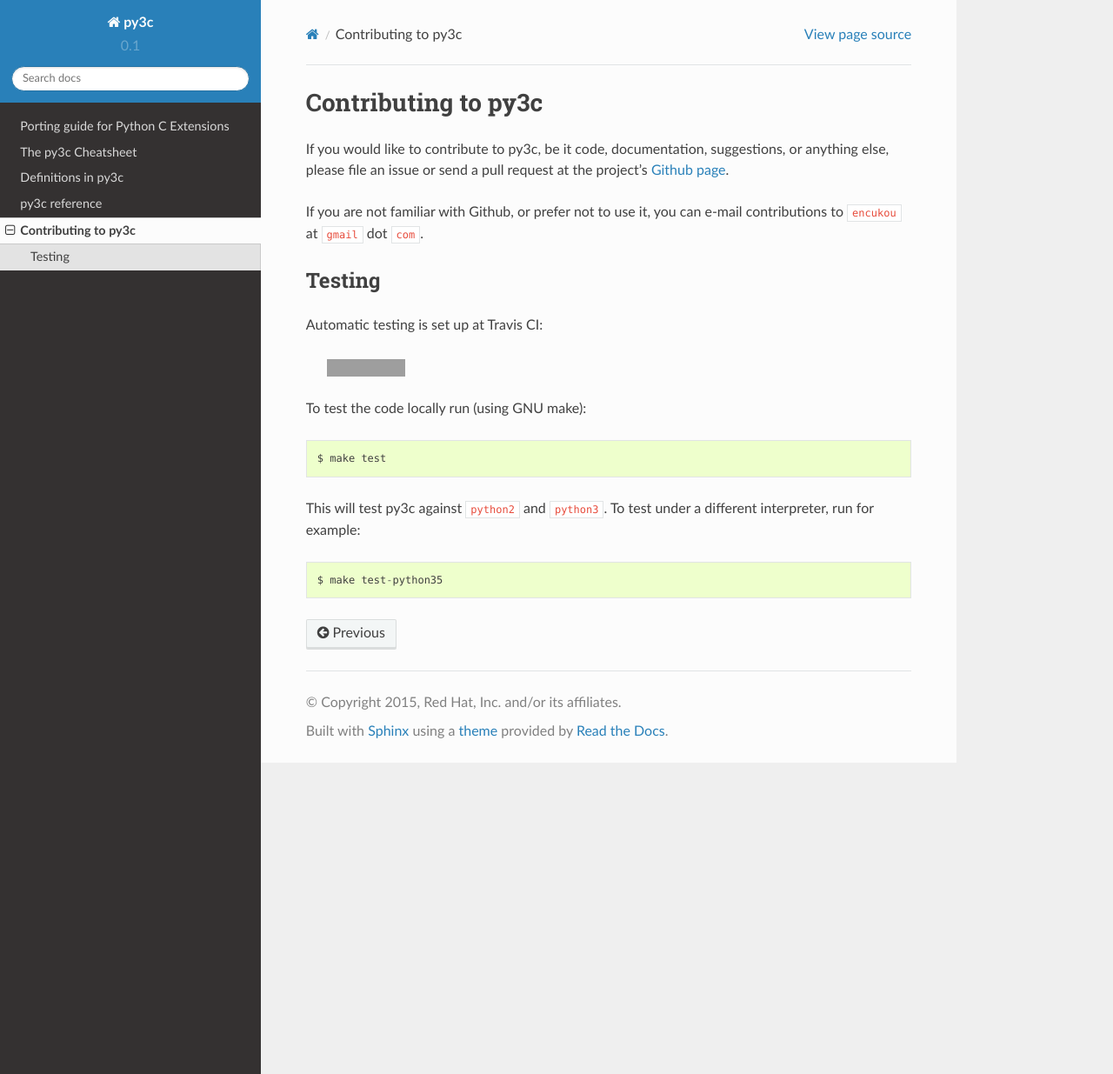
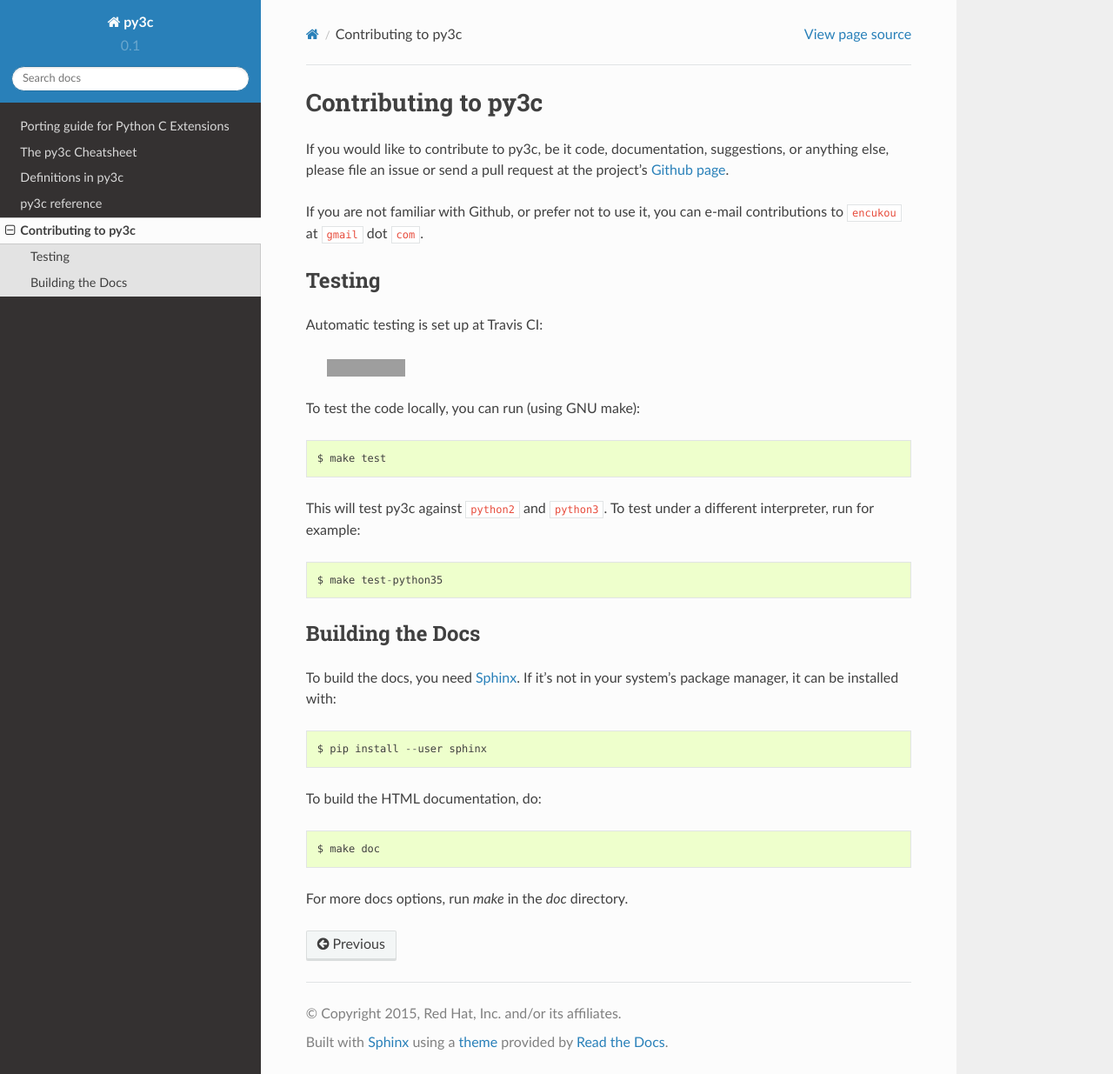
Before and after one commit to encukou/py3c, a Sphinx documentation site: the page built from doc/source/contributing.rst, in a window 1280 px wide and 1235 px high. Shown: the whole window at 87% size. Built offline with Sphinx 7.4.7 and the Read the Docs theme 2.0.0, drawn with Linux system fonts in a browser that asks for light colours; grey boxes are pictures that could not be loaded.

Commit message:
Add "Building the Docs" section to contributor page

```diff
--- a/doc/source/contributing.rst
+++ b/doc/source/contributing.rst
@@ -26,7 +26,7 @@ Automatic testing is set up at Travis CI:
        :alt: Build status
        :target: https://travis-ci.org/encukou/py3c
 
-To test the code locally run (using GNU make)::
+To test the code locally, you can run (using GNU make)::
 
     $ make test
 
@@ -34,3 +34,18 @@ This will test py3c against ``python2`` and ``python3``. To test under a
 different interpreter, run for example::
 
     $ make test-python35
+
+
+Building the Docs
+=================
+
+To build the docs, you need `Sphinx <http://sphinx-doc.org/>`_.
+If it's not in your system's package manager, it can be installed with::
+
+    $ pip install --user sphinx
+
+To build the HTML documentation, do::
+
+    $ make doc
+
+For more docs options, run `make` in the `doc` directory.
```
Also changed, not shown: 1 other file.
